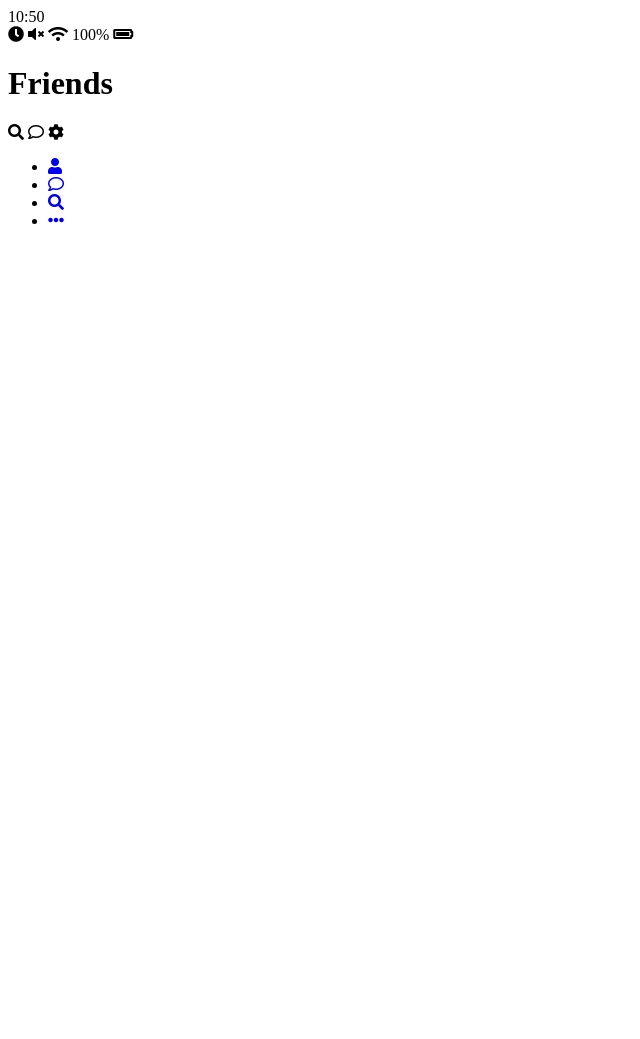
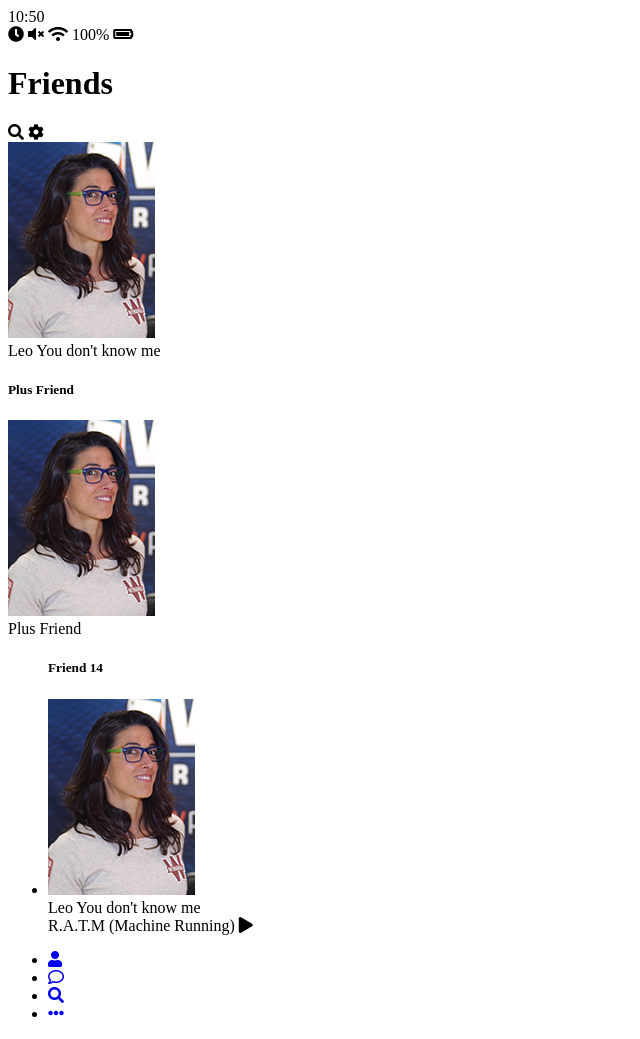
Before and after one commit to sena986/kakao-clone-v2, a plain HTML site: page friends.html in a window 1280 px wide. Shown: the whole page, without its empty margins (0-640 px from the left). Before the commit the page ends 800 px from the top, so only its background shows below. Drawn offline with Linux system fonts and the light colour scheme.

Commit message:
1.5 Friends Screen

```diff
--- a/friends.html
+++ b/friends.html
@@ -33,13 +33,62 @@
           <i class="fas fa-search"></i>
         </span>
         <span class="header__icon">
-          <i class="far fa-comment"></i>
-        </span>
-        <span class="header__icon">
           <i class="fas fa-cog"></i>
         </span>
       </div>
     </header>
+    <main class="friends">
+      <header class="friends__header">
+        <div class="friends__friend friend friend--lg">
+          <div class="friend__column">
+            <img src="images/leo1.jpg" alt="" class="g-avatar friend__avatar" />
+            <div class="friend__content">
+              <span class="friend__name">
+                Leo
+              </span>
+              <span class="friend__status">
+                You don't know me
+              </span>
+            </div>
+          </div>
+        </div>
+      </header>
+      <div class="friends__plus">
+        <h5 class="friends__title">Plus Friend</h5>
+        <div class="friends__friend friend">
+          <div class="friend__column">
+            <img src="images/leo1.jpg" alt="" class="g-avatar friend__avatar" />
+            <div class="friend__content">
+              <span class="friend__name">
+                Plus Friend
+              </span>
+            </div>
+          </div>
+        </div>
+      </div>
+      <ul class="friends__list">
+        <h5 class="friends__title">Friend 14</h5>
+        <li class="friends__friend friend friend--lg">
+          <div class="friend__column">
+            <img src="images/leo1.jpg" alt="" class="g-avatar friend__avatar" />
+            <div class="friend__content">
+              <span class="friend__name">
+                Leo
+              </span>
+              <span class="friend__status">
+                You don't know me
+              </span>
+            </div>
+          </div>
+          <div class="friend__column">
+            <div class="friend__now-listening">
+              <span>R.A.T.M (Machine Running)</span>
+              <i class="fas fa-play"></i>
+            </div>
+          </div>
+        </li>
+      </ul>
+    </main>
     <nav class="nav">
       <ul class="nav__list">
         <li class="nav__list-item">
```
Also changed, not shown: find.html (+0 -3 lines), index.html (+20 -0 lines), more.html (+1 -1 lines), images/leo.jpg (added), images/leo1.jpg (added).
